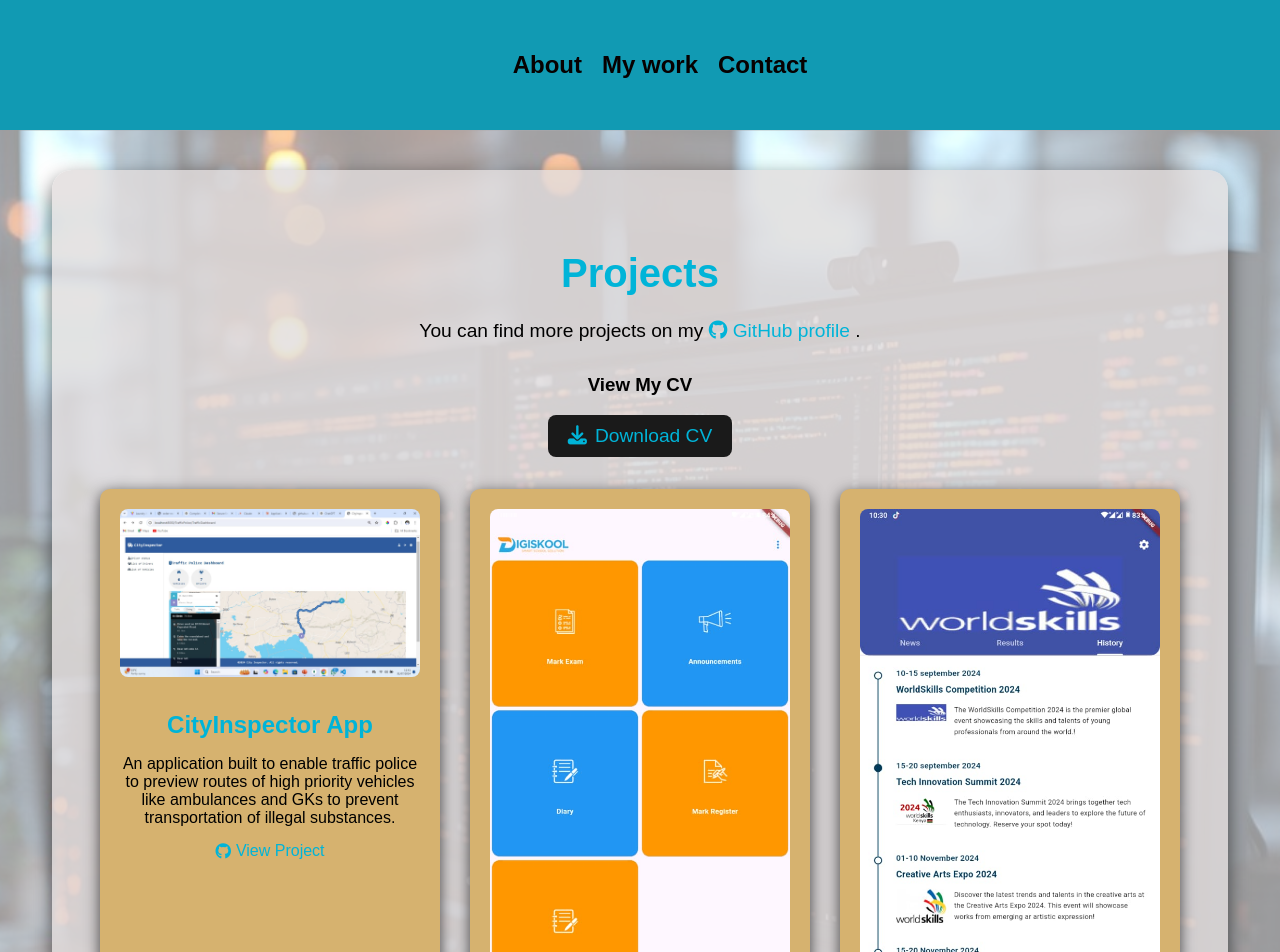
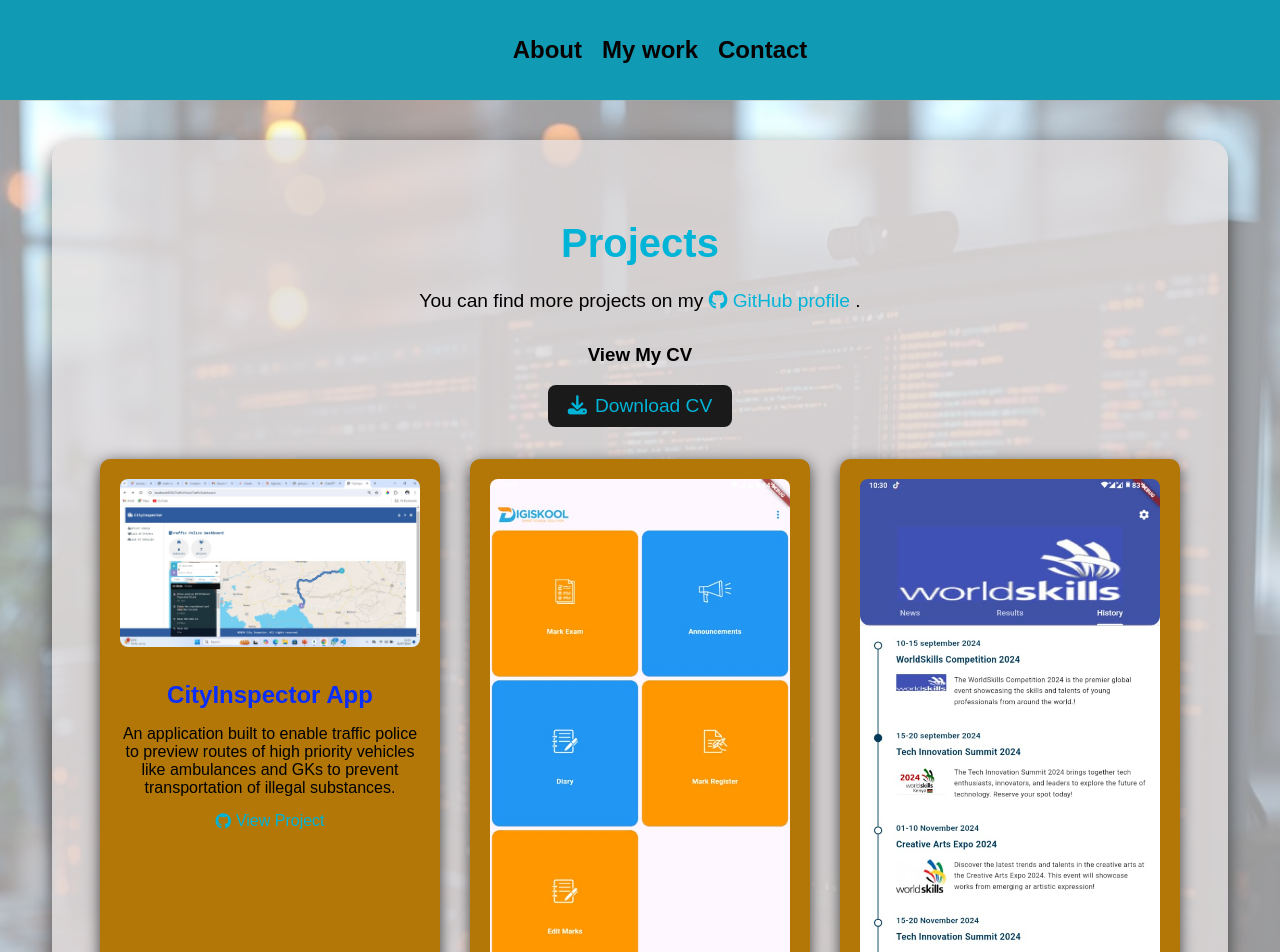
Before and after one commit to nzambu254/portfolio-website, a Vue app: page /projects in a window 1280 px wide. Shown: the top 952 px of the page. Built offline with nearby package versions, Linux system fonts and the light colour scheme.

Commit message:
projects

```diff
--- a/src/components/Navbar.vue
+++ b/src/components/Navbar.vue
@@ -31,7 +31,7 @@ export default {
   display: flex;
   justify-content: center;
   background: #119ab3;
-  padding: 15px;
+  padding: 0px;
   font-weight: bold;
 }
 ul {
--- a/src/components/Projects.vue
+++ b/src/components/Projects.vue
@@ -183,7 +183,7 @@ html, body {
 }
 
 .project-item {
-  background-color: #d6b26f;
+  background-color: #b37707;
   padding: 20px;
   border-radius: 10px;
   width: 300px;
@@ -200,7 +200,7 @@ html, body {
 
 .project-details h3 {
   margin: 15px 0 10px;
-  color: #00b4d8;
+  color: #092dfa;
   font-size: 1.5rem;
 }
 
```
